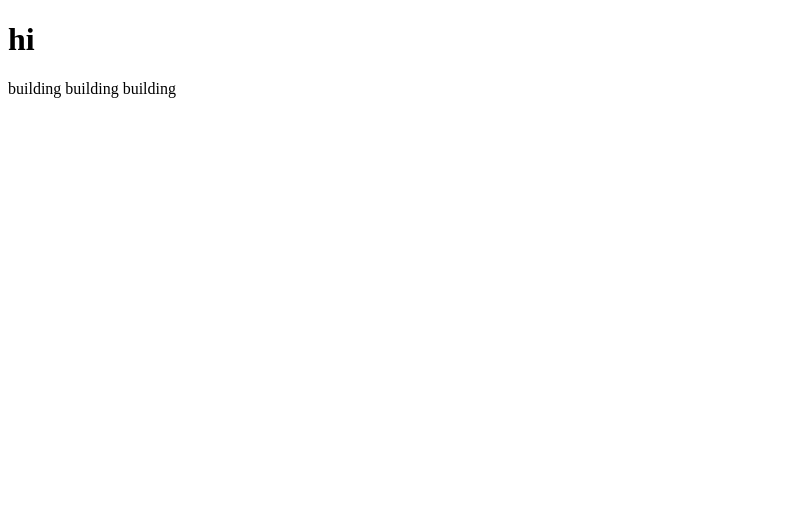
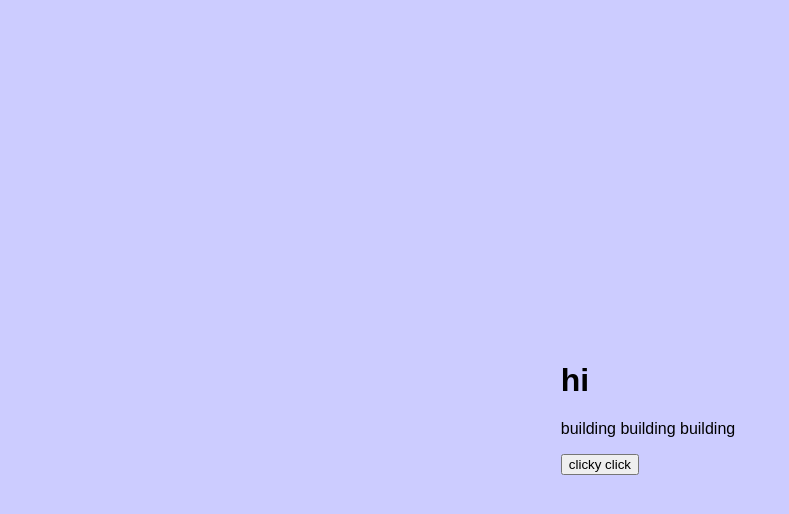
Before and after one commit to jasminevle/jasminevle.com, a Gatsby site: page / in a window 1280 px wide. Shown: the whole page, without its empty margins (0-789 px from the left). Built offline with nearby package versions, Linux system fonts and the light colour scheme; Gatsby itself is replaced by a stand-in of ours.

Commit message:
[update page]: populate index.js with content

```diff
--- /dev/null
+++ b/src/components/index.js
@@ -0,0 +1,3 @@
+/* @flow */
+export { default as Modal } from './modal/Modal';
+export { default as Section } from './section/Section';
--- a/src/pages/index.js
+++ b/src/pages/index.js
@@ -1,10 +1,33 @@
 import React from 'react';
 
-const IndexPage = () => (
-    <>
-        <h1>hi</h1>
-        <p>building building building</p>
-    </>
-);
+import { Modal, Section } from '../components';
 
-export default IndexPage;
+import './index.scss';
+
+export default function Home() {
+    const [isShownOne, setIsShownOne] = React.useState(false);
+
+    return (
+        <div class="index">
+            <div class="centered-toggle-buttons">
+                <h1>hi</h1>
+                <p>building building building</p>
+                <button
+                    id="centered-toggle-button-one"
+                    onClick={e => {
+                        setIsShownOne(true);
+                    }}
+                >
+                    clicky click
+                </button>
+            </div>
+            <Modal isShown={isShownOne} setIsShown={setIsShownOne} title="character profile (in progress)">
+                <Section title="name: jasmine le" />
+                <Section title="occupation: software engineer" />
+                <Section title="personal attribute: egg" />
+                {/* <Section title="personal skills: tbd" />
+                <Section title="general evaluation: tbd" /> */}
+            </Modal>
+        </div>
+    );
+}
--- /dev/null
+++ b/src/pages/index.scss
@@ -0,0 +1,31 @@
+$background-purple: #ccccff;
+
+html,
+body {
+    height: 100vh;
+    width: 100vw;
+    background: $background-purple;
+}
+
+#___gatsby {
+    font-family: sans-serif;
+    height: 100%;
+    width: 100%;
+}
+
+#gatsby-focus-wrapper {
+    height: 100%;
+    width: 100%;
+}
+
+.index {
+    height: 100%;
+    width: 100%;
+    align-items: center;
+    display: flex;
+    flex-direction: column;
+    justify-content: center;
+    .centered-toggle-buttons {
+        position: absolute;
+    }
+}
```
